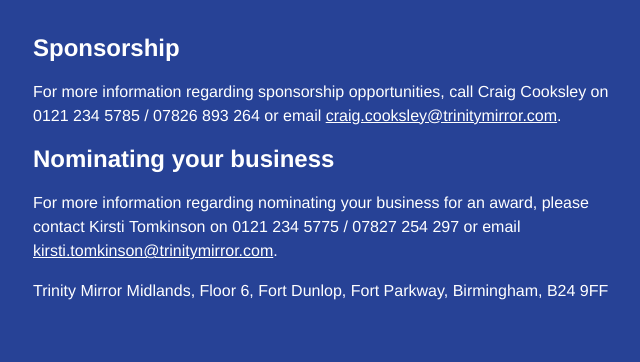
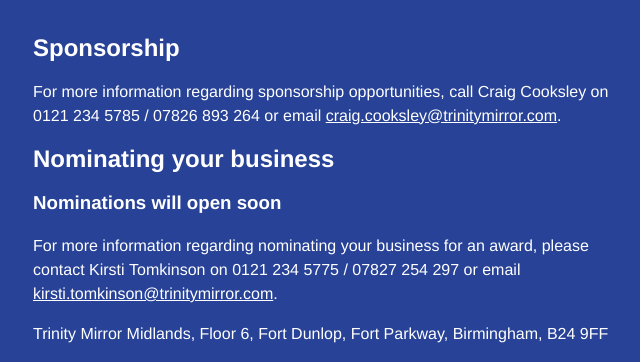
Before and after one commit to michaelbragg/2015.ctbusinessawards.co.uk, a Jekyll site: the page built from web/holding.html, in a window 1280 px wide, cut to the strip 673-1035 px from the top of the page. Shown: the whole strip, without its empty margins (307-947 px from the left). Built offline with Jekyll 4.4.1, drawn with Linux system fonts in a browser that asks for light colours; before the commit the page ends 992 px from its top, so only the background shows below that.

Commit message:
Add open soon to nominations section

```diff
--- a/web/holding.html
+++ b/web/holding.html
@@ -91,6 +91,7 @@ permalink: index.html
 
       <section>
         <h2>Nominating your business</h2>
+        <h3>Nominations will open soon</h3>
         <p>For more information regarding nominating your business for an award, please contact Kirsti&nbsp;Tomkinson on 0121&nbsp;234&nbsp;5775 / 07827&nbsp;254&nbsp;297 or email <a href="kirsti.tomkinson@trinitmirror.com?subject=CTBusiness%20Awards%202014%20Nomination">kirsti.tomkinson@trinitymirror.com</a>.</p>
       </section>
 
```
